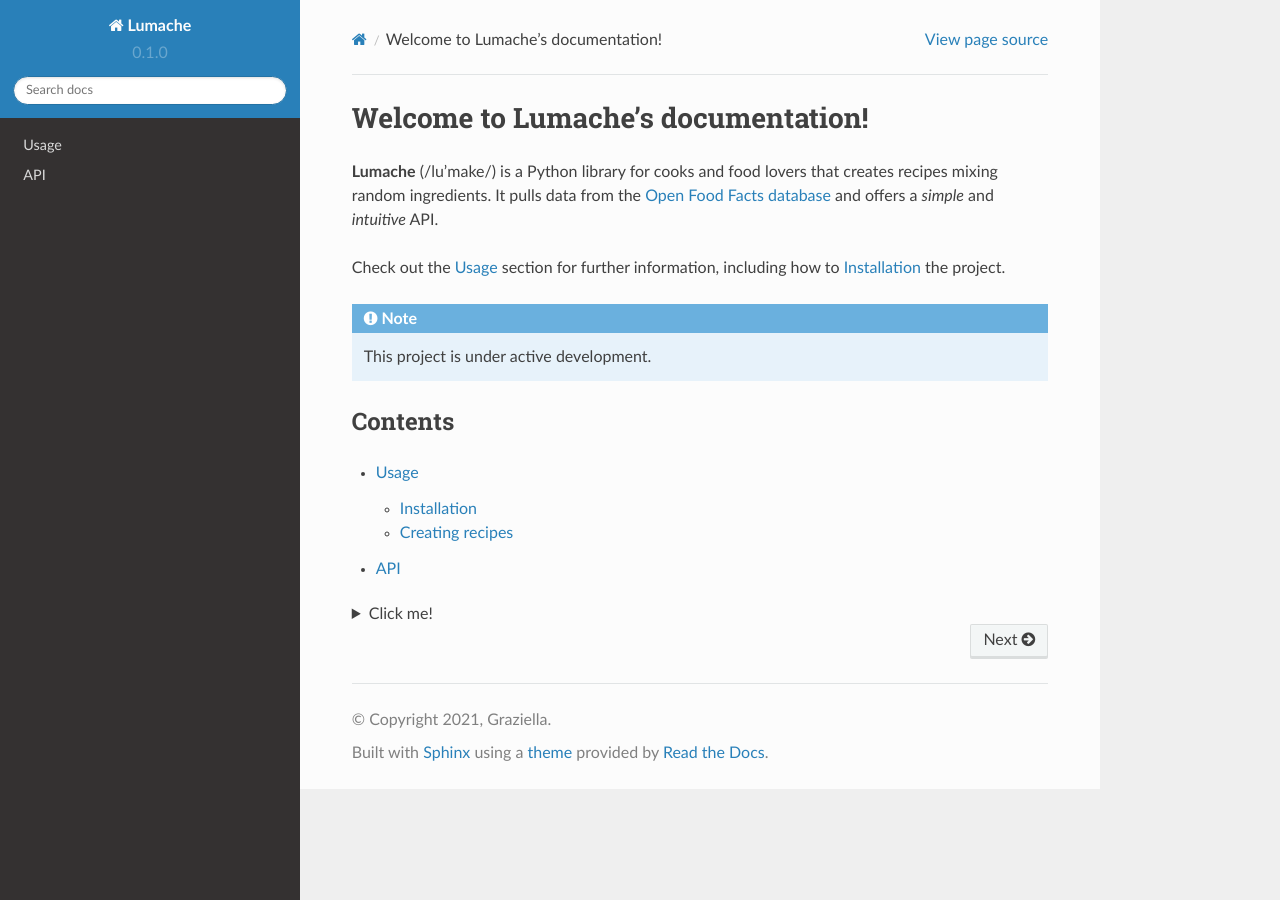
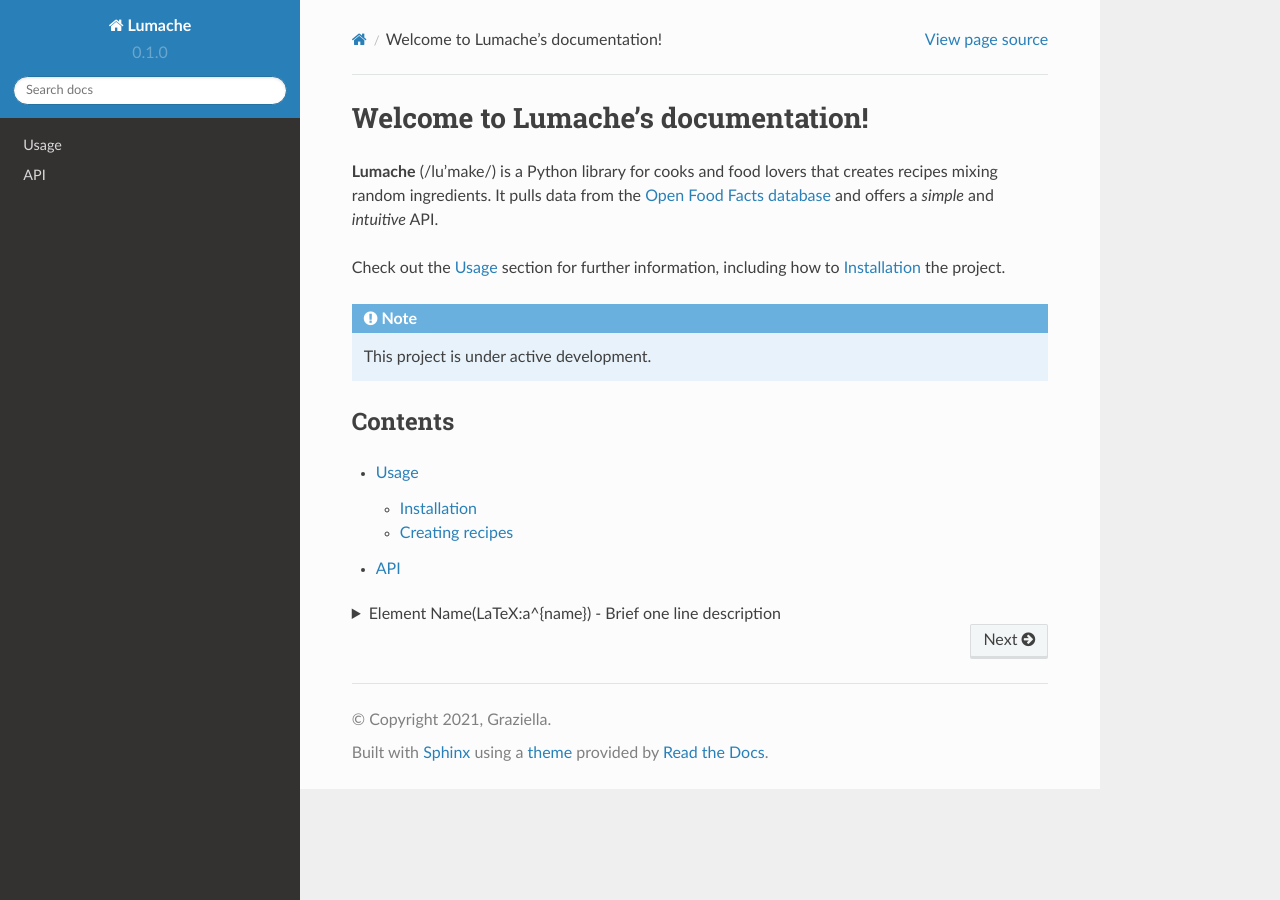
Before and after one commit to HaomiaoLuoLlanio/doc_beginning, a Sphinx documentation site: the page built from docs/source/index.rst, in a window 1280 px wide. Built offline with Sphinx 7.4.7 and the Read the Docs theme 2.0.0, drawn with Linux system fonts in a browser that asks for light colours.

Commit message:
Update index.rst

```diff
--- a/docs/source/index.rst
+++ b/docs/source/index.rst
@@ -25,6 +25,8 @@
 .. raw:: html
 
    <details>
-     <summary>Click me!</summary>
-     <p>Here is some hidden text!</p>
+     <summary>Element Name(LaTeX:a^{name}) - Brief one line description</summary>
+     <p><Element name>: expression\n
+     Details:\n
+     Examples:</p>
    </details>
```
